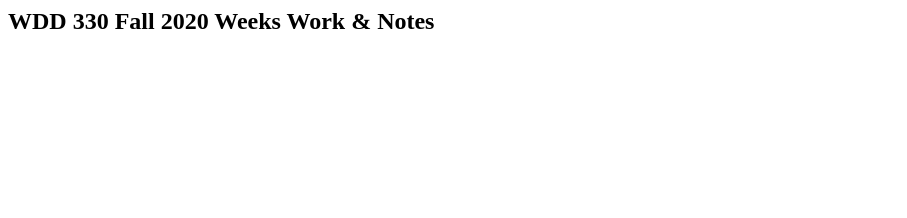
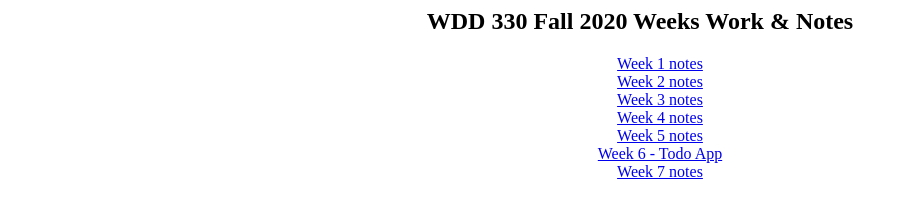
Before and after one commit to Monzon-Elias/WDD-330-Portfolio-Fall-2020, a plain HTML site: page index.html in a window 1280 px wide. Shown: the whole page, without its empty margins (0-907 px from the left). Drawn offline with Linux system fonts and the light colour scheme.

Commit message:
portfolio main.js recovered & Week 6 (todo app)

```diff
--- /dev/null
+++ b/main.js
@@ -0,0 +1,61 @@
+//Change the body background with javaScript
+//document.body.style.backgroundColor = "black";
+//Change the body text alignment to center
+document.body.style.textAlign = "center";
+//Creating the array that will generate a dynamic list of links to the different weeks notes
+const links = [
+    {
+      label: "Week 1 notes",
+      url: "https://monzon-elias.github.io/WDD-330-Portfolio-Fall-2020/Week%201/index.html"
+    },
+    {
+      label: "Week 2 notes",
+      url: "https://monzon-elias.github.io/WDD-330-Portfolio-Fall-2020/Week%202/index.html"
+    },
+    {
+      label: "Week 3 notes",
+      url: "https://monzon-elias.github.io/WDD-330-Portfolio-Fall-2020/Week%203/index.html"
+    },
+    {
+      label: "Week 4 notes",
+      url: "https://monzon-elias.github.io/WDD-330-Portfolio-Fall-2020/Week%204/index.html"
+    },
+    {
+      label: "Week 5 notes",
+      url: "https://monzon-elias.github.io/WDD-330-Portfolio-Fall-2020/Week%205/index.html"
+    },
+    {
+      label: "Week 6 - Todo App",
+      url: "https://monzon-elias.github.io/WDD-330-Portfolio-Fall-2020/Week%206/index.html"
+    },
+    {
+      label: "Week 7 notes",
+      url: "https://monzon-elias.github.io/WDD-330-Portfolio-Fall-2020/Week%207/index.html"
+    }
+  ]
+
+function createListElementsWithLinksToTheEachWeekWork(){
+  var ol = document.getElementById("links");
+  for(var i = 0; i < links.length; i++) {
+    var li = document.createElement("li");
+    var a = document.createElement("a");
+    a.href = links[i].url;
+    var label = document.createTextNode(links[i].label);
+    a.appendChild(label);
+    li.appendChild(a);
+    ol.appendChild(li);
+    }
+  }
+  createListElementsWithLinksToTheEachWeekWork();
+//NOTES
+//I create a function to dynamicaly create links to all this semester work,
+//inside the range of the links array, using links.length. I created li elements inside
+//an "ol" element which I store in a variable called "ol".
+//Then I create anchor elements that will be appended into the li elements, so they
+//become links to the different week folders.
+//I add href attribute to the anchor elements feeded with the url part of the links array.
+//I append the link array labels into the "a" elements, so I'll have them as the anchor text.
+//I append those anchor elements into the "li" elements, and the "li" elements into
+//it parent, the "ol" element.
+//I call the function.
+//Brother, is this a too detailed step by step explanation of what I did?
```
Also changed, not shown: Week 5/index.html (+0 -10 lines), Week 6/index.html (added, +21 -0 lines), Week 6/Todos.js (renamed from Week 5/Todos.js), Week 6/main.js (renamed from Week 5/main.js), Week 6/style.css (renamed from Week 5/style.css), Week 6/utilities.js (renamed from Week 5/utilities.js), main.js.jpeg (deleted).
